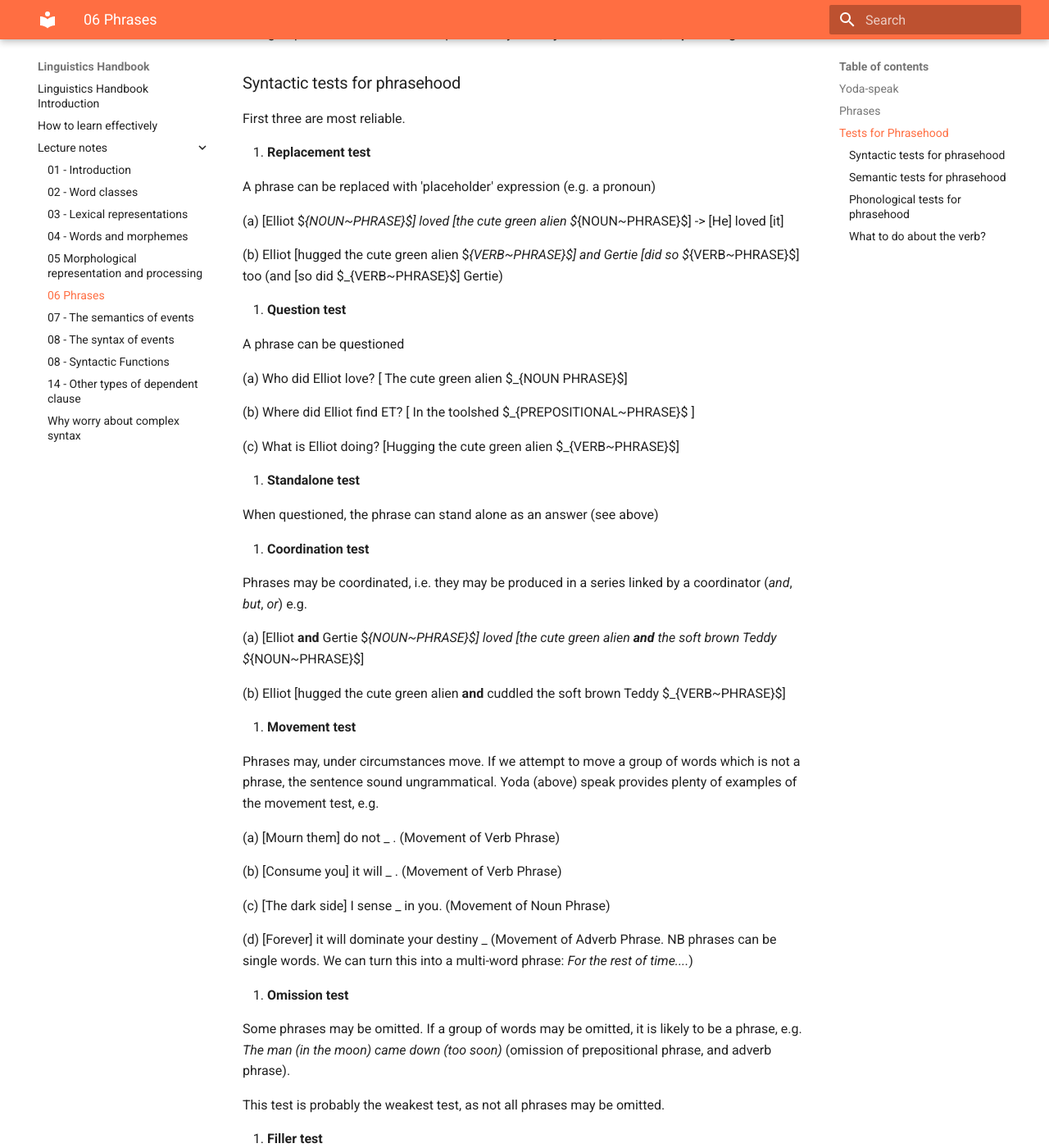
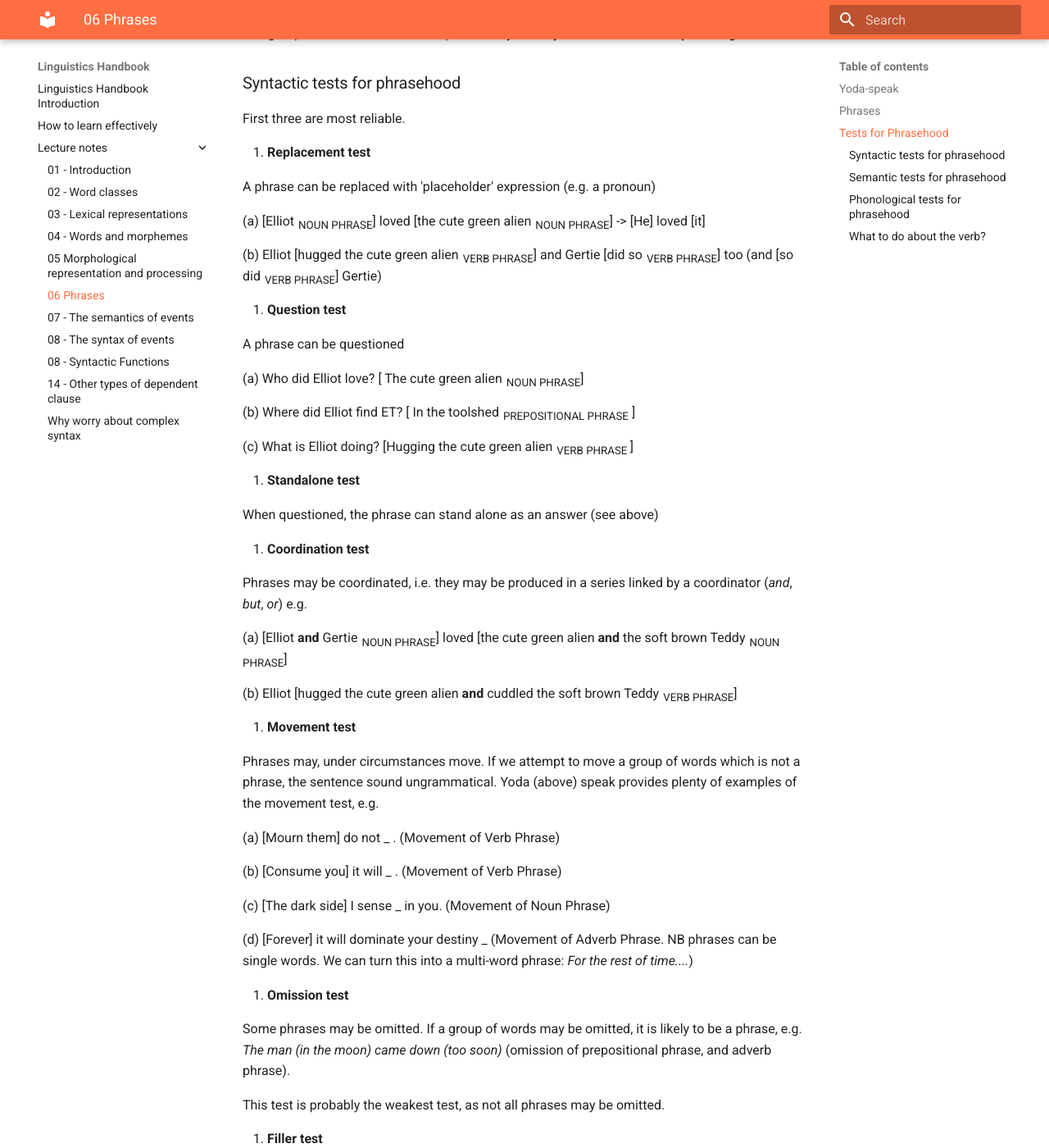
Before and after one commit to nickriches/linguistics_handbook, an MkDocs documentation site: the page built from docs/lecture notes/06 - Phrases.md, in a window 1280 px wide and 1400 px high, scrolled down 989 px. Shown: the whole window at 82% size. Built offline with MkDocs 1.6.1 and Material for MkDocs 9.7.7, drawn with Linux system fonts in a browser that asks for light colours; some of the changed text lies outside the part shown.

```diff
--- a/docs/lecture notes/06 - Phrases.md
+++ b/docs/lecture notes/06 - Phrases.md
@@ -38,19 +38,19 @@ First three are most reliable.
 
    A phrase can be replaced with 'placeholder' expression (e.g. a pronoun)
 
-   (a) [Elliot $_{NOUN~PHRASE}$] loved [the cute green alien $_{NOUN~PHRASE}$] -> [He] loved [it]
+   (a) [Elliot <sub>NOUN PHRASE</sub>] loved [the cute green alien <sub>NOUN PHRASE</sub>] -> [He] loved [it]
 
-   (b) Elliot [hugged the cute green alien $_{VERB~PHRASE}$] and Gertie [did so $_{VERB~PHRASE}$] too (and [so did $_{VERB~PHRASE}$] Gertie)
+   (b) Elliot [hugged the cute green alien <sub>VERB PHRASE</sub>] and Gertie [did so <sub>VERB PHRASE</sub>] too (and [so did <sub>VERB PHRASE</sub>] Gertie)
 
 2. **Question test**
 
    A phrase can be questioned
 
-   (a) Who did Elliot love? [ The cute green alien $_{NOUN PHRASE}$]
+   (a) Who did Elliot love? [ The cute green alien <sub>NOUN PHRASE</sub>]
 
-   (b) Where did Elliot find ET? [ In the toolshed $_{PREPOSITIONAL~PHRASE}$ ]
+   (b) Where did Elliot find ET? [ In the toolshed <sub>PREPOSITIONAL PHRASE</sub> ]
 
-   (c) What is Elliot doing? [Hugging the cute green alien $_{VERB~PHRASE}$]
+   (c) What is Elliot doing? [Hugging the cute green alien <sub> VERB PHRASE </sub>]
 
 3. **Standalone test**
 
@@ -60,9 +60,9 @@ First three are most reliable.
 
    Phrases may be coordinated, i.e. they may be produced in a series linked by a coordinator (_and_, _but_, _or_) e.g.
 
-   (a) [Elliot **and** Gertie $_{NOUN~PHRASE}$] loved [the cute green alien **and** the soft brown Teddy $_{NOUN~PHRASE}$]
+   (a) [Elliot **and** Gertie <sub>NOUN PHRASE</sub>] loved [the cute green alien **and** the soft brown Teddy <sub>NOUN PHRASE</sub>]
 
-   (b) Elliot [hugged the cute green alien **and** cuddled the soft brown Teddy $_{VERB~PHRASE}$]
+   (b) Elliot [hugged the cute green alien **and** cuddled the soft brown Teddy <sub>VERB PHRASE</sub>]
 
 5. **Movement test**
 
```
Also changed, not shown: other parts of docs/lecture notes/06 - Phrases.md (+5 -5 lines).
